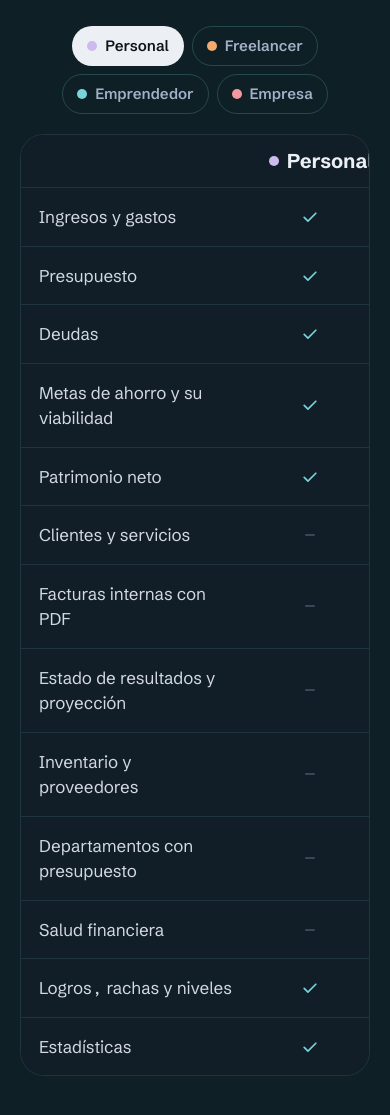
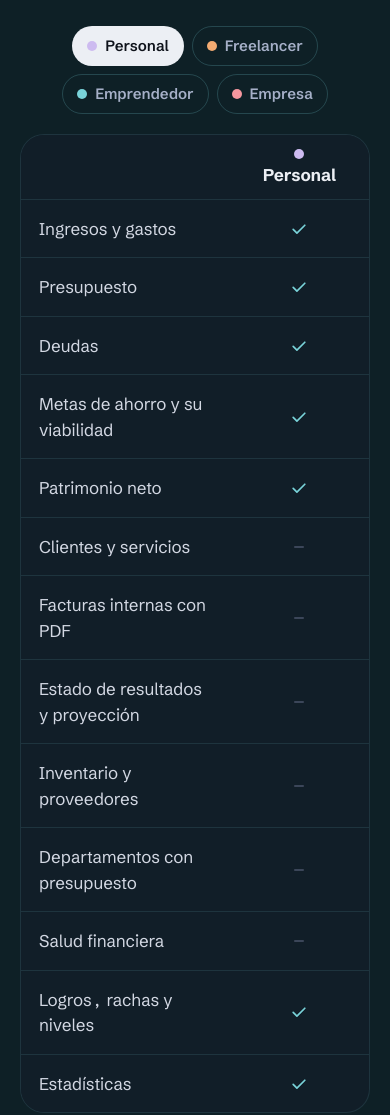
Before and after one commit to emanuelmasarainpha-ai/accontrol-web, a plain HTML site: page index.html in a window 390 px wide. Shown: the part 8460-9575 px from the top of the page. Drawn offline with Linux system fonts and the light colour scheme.

Commit message:
Compara en celular: nombre del espacio entero y centrado
El encabezado de la columna se cortaba («Emprend…»). En pantallas
pequeñas el nombre puede partir en líneas, va centrado sobre las
marcas y el punto de color queda encima.

Co-Authored-By: Claude Opus 5.5 <noreply@anthropic.com>

```diff
--- a/index.html
+++ b/index.html
@@ -11,8 +11,8 @@
   <link rel="apple-touch-icon" href="assets/icon-512.png">
   <link rel="preload" href="assets/fonts/bodoni-moda-latin.woff2" as="font" type="font/woff2" crossorigin>
   <link rel="preload" href="assets/fonts/schibsted-grotesk-latin.woff2" as="font" type="font/woff2" crossorigin>
-  <link rel="stylesheet" href="styles.css?v=20261113l">
-  <script src="main.js?v=20261113l" defer></script>
+  <link rel="stylesheet" href="styles.css?v=20261113m">
+  <script src="main.js?v=20261113m" defer></script>
 </head>
 <body>
   <a class="skip" href="#contenido">Saltar al contenido</a>
--- a/styles.css
+++ b/styles.css
@@ -682,3 +682,13 @@ html[data-kind] .foot { background: color-mix(in srgb, var(--kind-deep) 26%, var
   .step:first-child { margin-top: 22px; }
   .story__steps { padding-bottom: 12vh; }
 }
+
+/* Compara en celular: el nombre del espacio, entero y centrado sobre su columna */
+@media (max-width: 833px) {
+  .cmp tr > :first-child { width: 60%; }
+  .cmp[data-col="1"] tr > :nth-child(2), .cmp[data-col="2"] tr > :nth-child(3), .cmp[data-col="3"] tr > :nth-child(4), .cmp[data-col="4"] tr > :nth-child(5) { width: 40%; text-align: center; }
+  .cmp thead th { white-space: normal; font-size: 1.0625rem; line-height: 1.15; padding: 14px 8px; vertical-align: middle; }
+  .cmp thead th:not(:first-child) { text-align: center; }
+  .cmp thead th .dot { display: block; margin: 0 auto 6px; }
+  .cmp td svg { margin: 0 auto; }
+}
```
